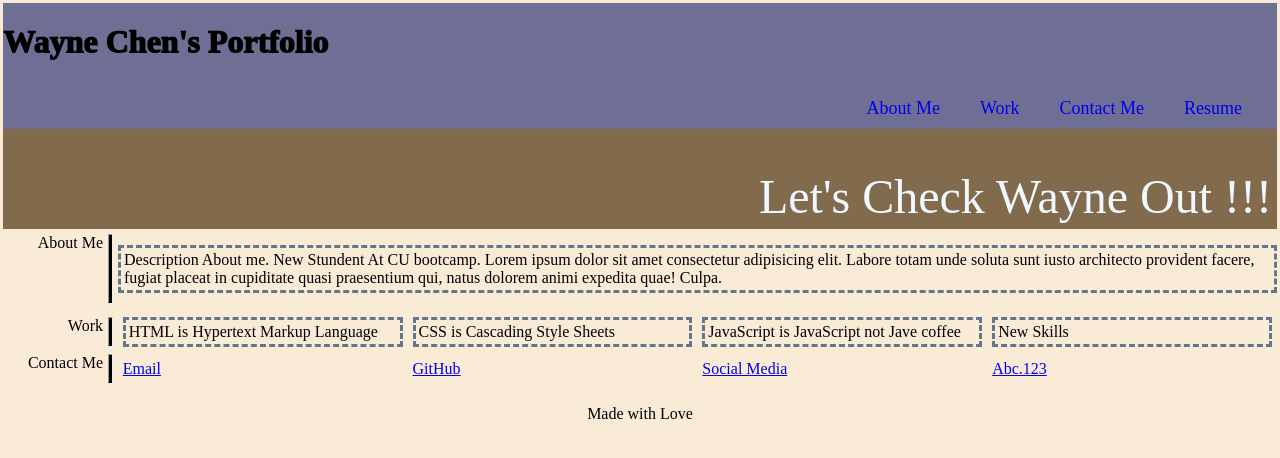
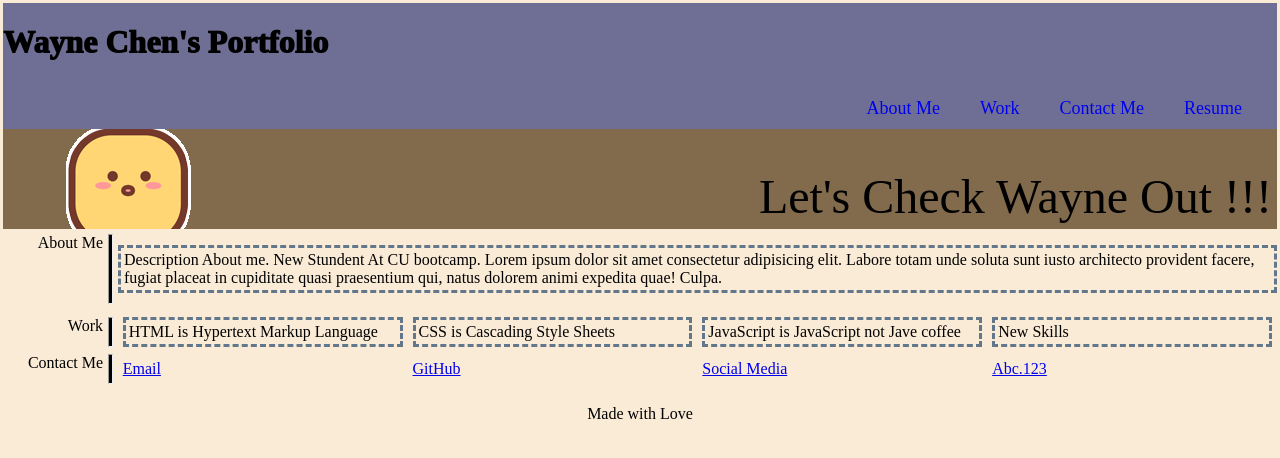
Before and after one commit to wayne80361/Professional-Portfolio-Wayne, a plain HTML site: page index.html in a window 1280 px wide. Drawn offline with Linux system fonts and the light colour scheme.

Commit message:
add a background- image.

```diff
--- a/Assets/style.css
+++ b/Assets/style.css
@@ -37,8 +37,12 @@ h1 {
 
 .subheader p {
   font-size: 300%;
-  color: aliceblue;
+  color: rgb(0, 0, 0);
   background-color: rgb(130, 106, 76);
+  background-image: url(../Image/01b4895fe9307611013ee04dbea26a.jfif);
+  background-repeat: no-repeat;
+  background-position: 0%;
+  height: 150px;
   display: flex;
   justify-content: flex-end;
   align-items: flex-end;
```
Also changed, not shown: Image/01b4895fe9307611013ee04dbea26a.jfif (added).
